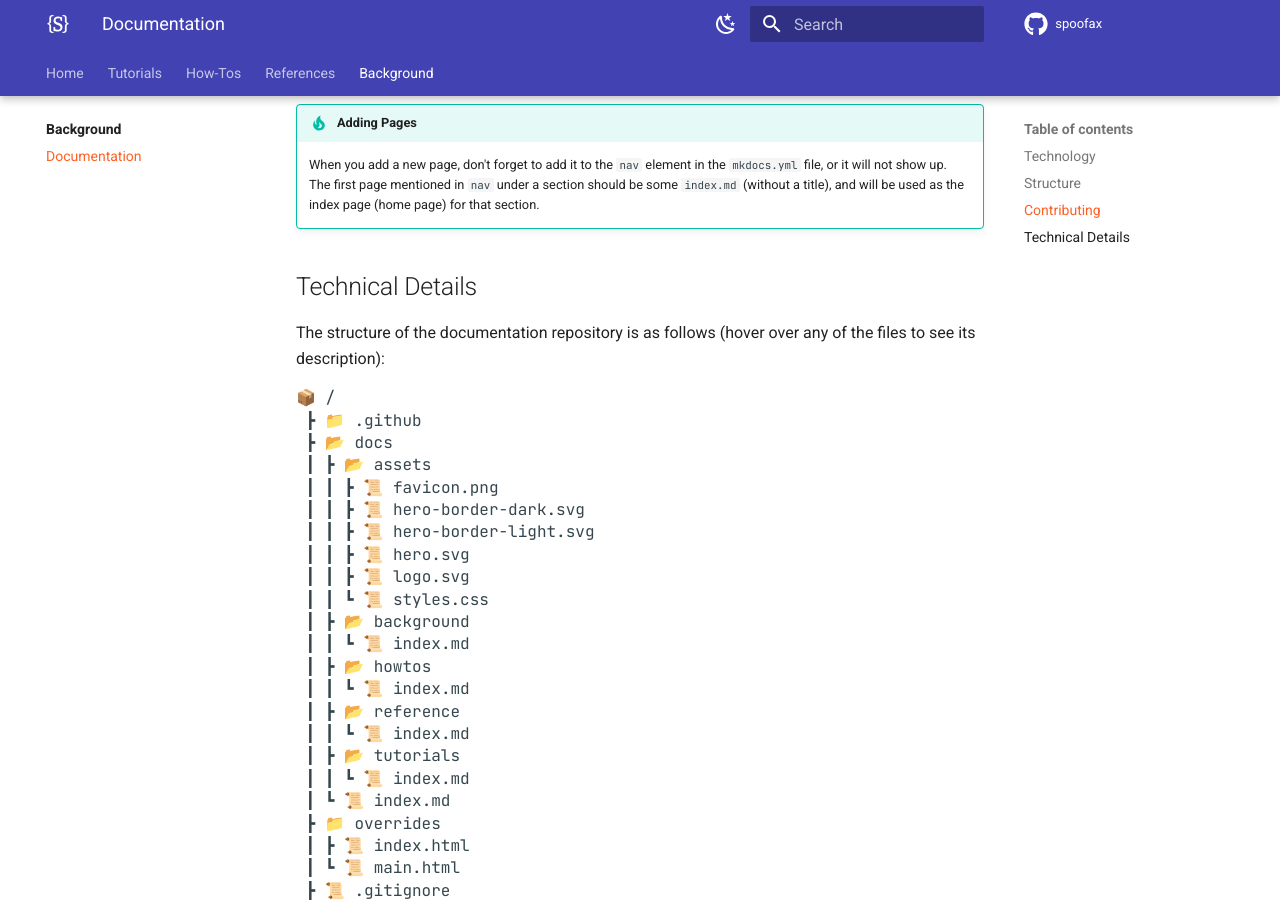
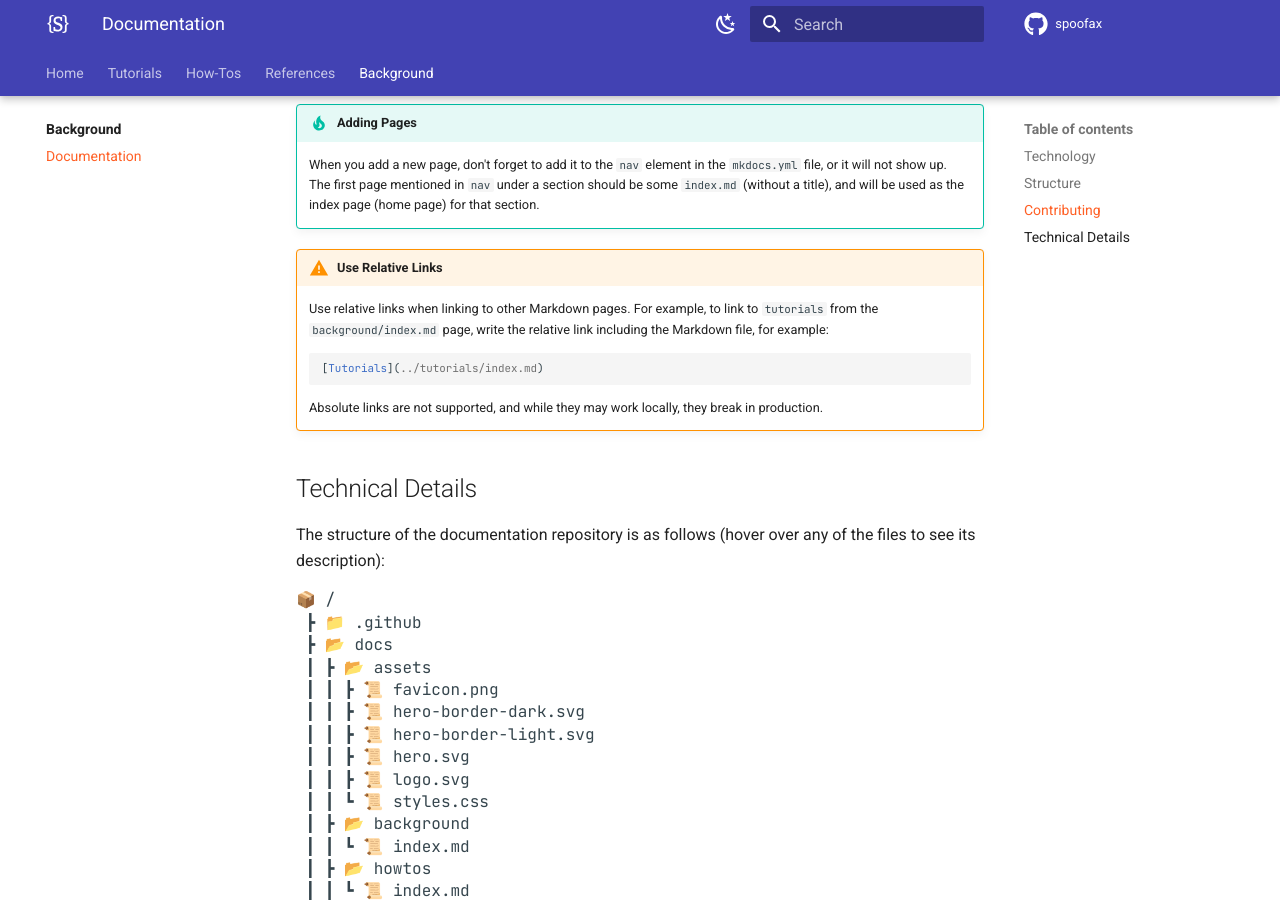
Before and after one commit to pdmosses/metaborg.github.io, an MkDocs documentation site: the page built from docs/background/documentation.md, in a window 1280 px wide and 900 px high, scrolled down 1101 px. Built offline with MkDocs 1.6.1 and Material for MkDocs 9.7.7, drawn with Linux system fonts in a browser that asks for light colours; comment, search, counter and statistics services are not loaded.

Commit message:
Add note on relative links

````diff
--- a/docs/background/documentation.md
+++ b/docs/background/documentation.md
@@ -26,6 +26,15 @@ More considerable contributions can be made by cloning this repository locally,
 !!! tip "Adding Pages"
     When you add a new page, don't forget to add it to the `nav` element in the `mkdocs.yml` file, or it will not show up.
     The first page mentioned in `nav` under a section should be some `index.md` (without a title), and will be used as the index page (home page) for that section.
+
+!!! warning "Use Relative Links"
+    Use relative links when linking to other Markdown pages. For example, to link to `tutorials` from the `background/index.md` page, write the relative link including the Markdown file, for example:
+
+    ```markdown
+    [Tutorials](../tutorials/index.md)
+    ```
+
+    Absolute links are not supported, and while they may work locally, they break in production.
 
 
 ## Technical Details
````
